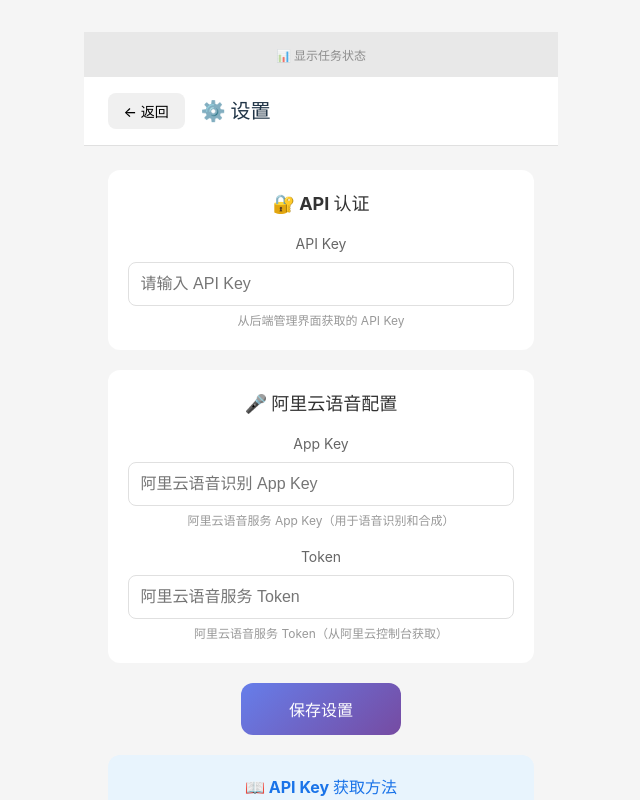
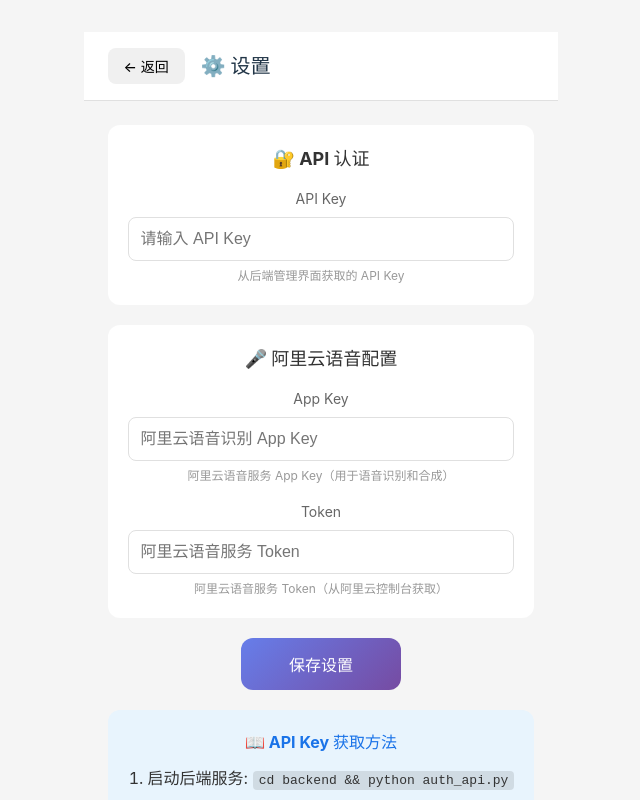
Before and after one commit to losorick/bot-voice-chat, a Vue app in the folder code/frontend/: page /settings in a window 1280 px wide. Shown: the top 800 px of the page, without its empty margins (319-959 px from the left). Built offline with nearby package versions, Linux system fonts and the light colour scheme; the HTML template or start-up script is replaced by a standard one.

Commit message:
feat: 移除顶部任务状态栏和开关控件

```diff
--- a/code/frontend/src/App.vue
+++ b/code/frontend/src/App.vue
@@ -1,17 +1,10 @@
 <script setup>
 import { ref, watch } from 'vue'
 import { RouterView } from 'vue-router'
-import TaskStatusCard from './components/TaskStatusCard.vue'
 import LoadingSpinner from './components/LoadingSpinner.vue'
 import ErrorToast from './components/ErrorToast.vue'
 import { loading } from './composables/useLoading'
 import { errorHandler } from './composables/useError'
-
-const showTaskStatus = ref(false)
-
-function toggleTaskStatus() {
-  showTaskStatus.value = !showTaskStatus.value
-}
 
 // 关闭错误提示
 function handleErrorClose(errorId) {
@@ -44,19 +37,6 @@
       @close="handleErrorClose(error.id)"
     />
 
-    <!-- 任务状态栏（可折叠） -->
-    <div class="task-status-section" :class="{ collapsed: !showTaskStatus }">
-      <button class="toggle-btn" @click="toggleTaskStatus">
-        {{ showTaskStatus ? '📊 隐藏任务状态' : '📊 显示任务状态' }}
-      </button>
-
-      <Transition name="slide-down">
-        <div v-if="showTaskStatus" class="task-status-wrapper">
-          <TaskStatusCard />
-        </div>
-      </Transition>
-    </div>
-
     <!-- 主内容区 -->
     <main class="main-content">
       <RouterView />
@@ -82,38 +62,6 @@
   min-height: 100vh;
   display: flex;
   flex-direction: column;
-}
-
-.task-status-section {
-  background: #f0f0f0;
-  padding: 0 16px;
-  transition: all 0.3s;
-}
-
-.task-status-section.collapsed {
-  padding: 8px 16px;
-  background: #e8e8e8;
-}
-
-.toggle-btn {
-  padding: 6px 12px;
-  background: transparent;
-  border: none;
-  font-size: 12px;
-  color: #666;
-  cursor: pointer;
-  opacity: 0.7;
-  transition: opacity 0.2s;
-}
-
-.toggle-btn:hover {
-  opacity: 1;
-}
-
-.task-status-wrapper {
-  padding: 8px 0 16px;
-  max-width: 600px;
-  margin: 0 auto;
 }
 
 .main-content {
--- a/code/frontend/src/views/ChatView.vue
+++ b/code/frontend/src/views/ChatView.vue
@@ -318,22 +318,6 @@
     <header class="chat-header">
       <h1>🤖 Bot 语音助手</h1>
       <div class="header-actions">
-        <label class="auto-play">
-          <input
-            type="checkbox"
-            :checked="isAutoPlay"
-            @change="toggleAutoPlay"
-          />
-          🔊 自动播放
-        </label>
-        <label class="live2d-toggle">
-          <input
-            type="checkbox"
-            :checked="showLive2D"
-            @change="showLive2D = !showLive2D"
-          />
-          🎨 Live2D
-        </label>
         <router-link to="/settings" class="settings-btn">
           ⚙️ 设置
         </router-link>
```
